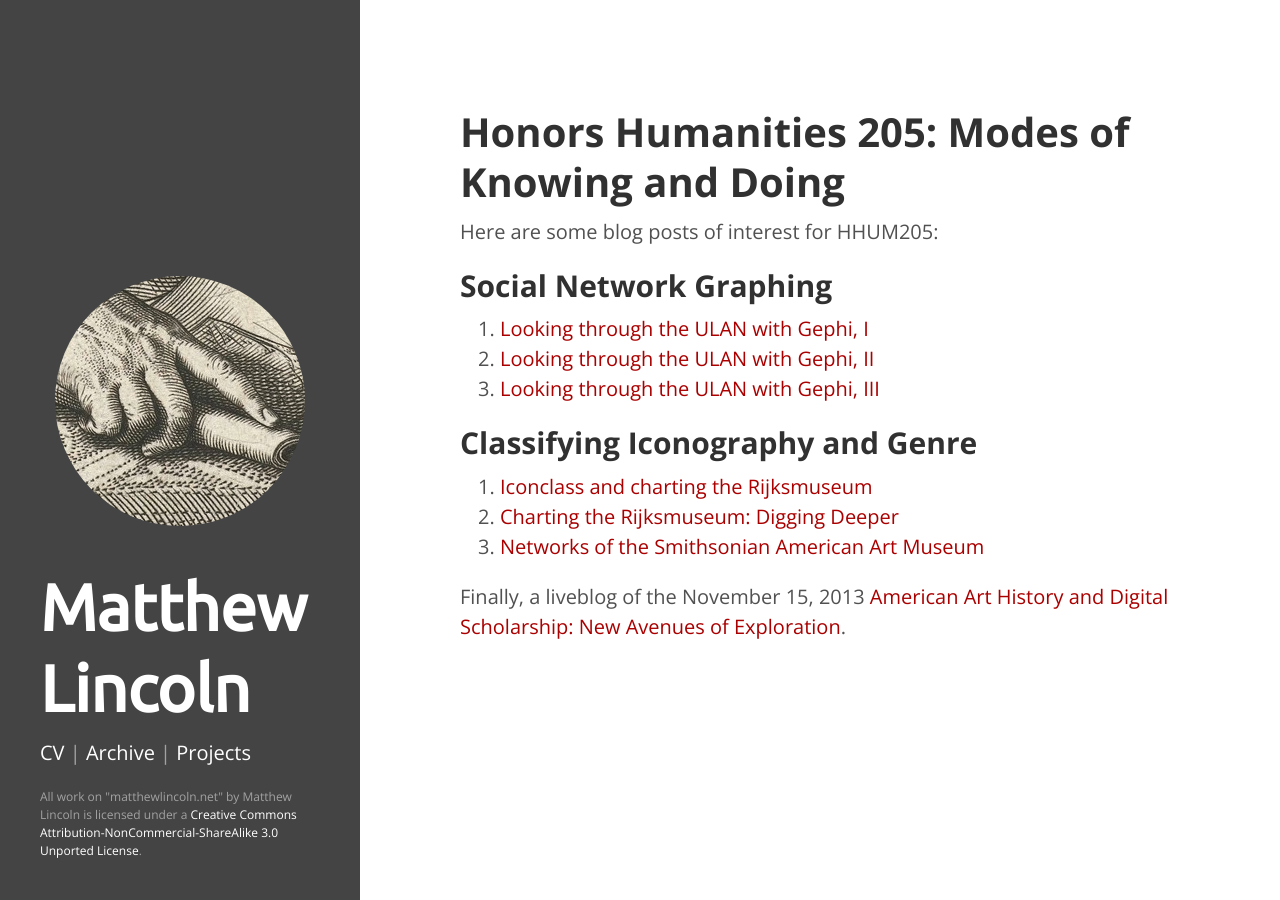
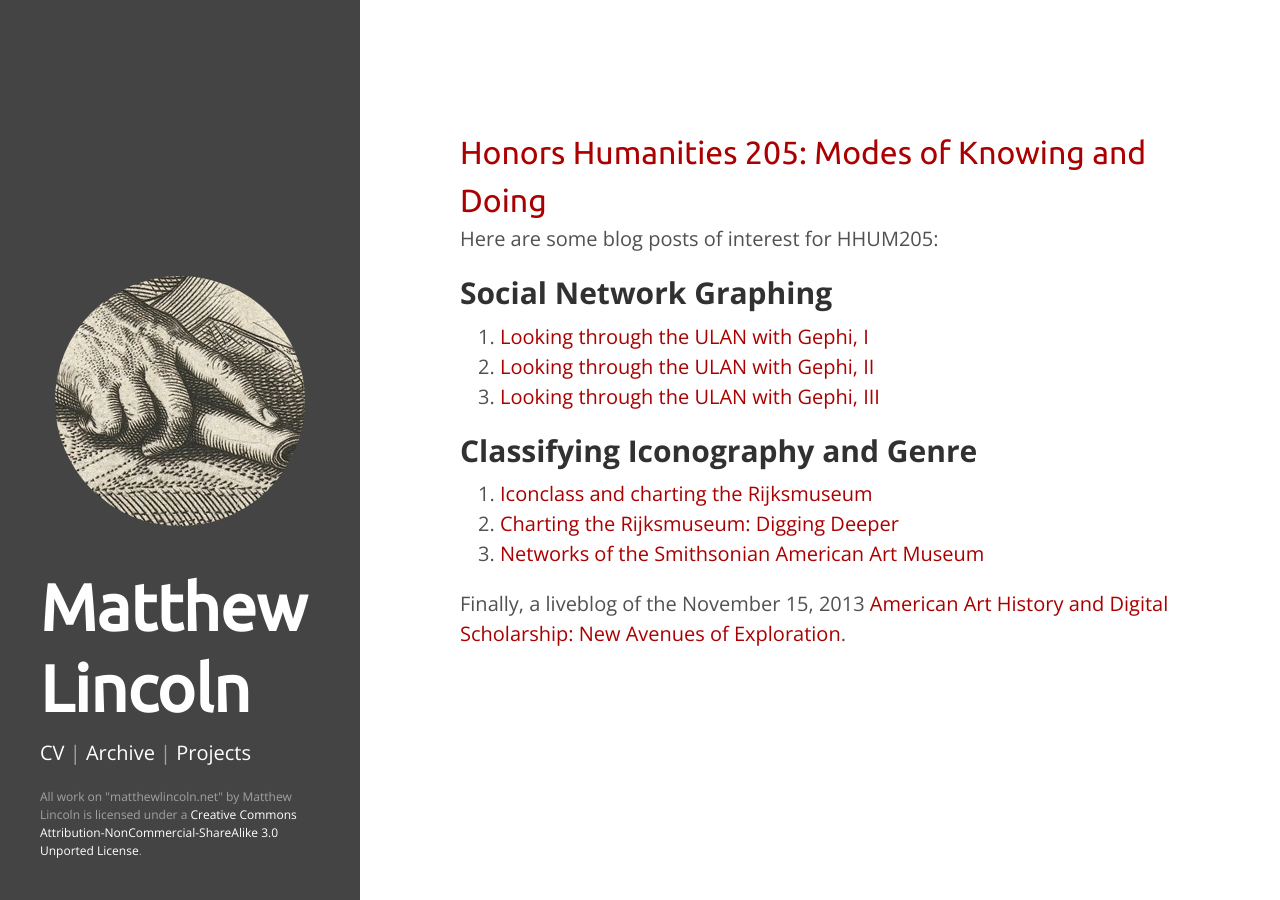
Before and after one commit to mdlincoln/mdlincoln.github.io, a Jekyll site: the page built from pages/hhum205.md, in a window 1280 px wide. Built offline with Jekyll 4.4.1, drawn with Linux system fonts in a browser that asks for light colours.

Commit message:
Show page titles properly

```diff
--- a/_layouts/default.html
+++ b/_layouts/default.html
@@ -7,9 +7,7 @@
 			{% include sidebar.html %}
 				<div class="content container">
 					{% if page.show_title %}
-						<header>
-							<h1>{{ page.title }}</h1>
-						</header>
+						<h1 class="post-title">{{ page.title }}</h1>
 					{% endif %}
 					{{ content }}
 				</div>
```
